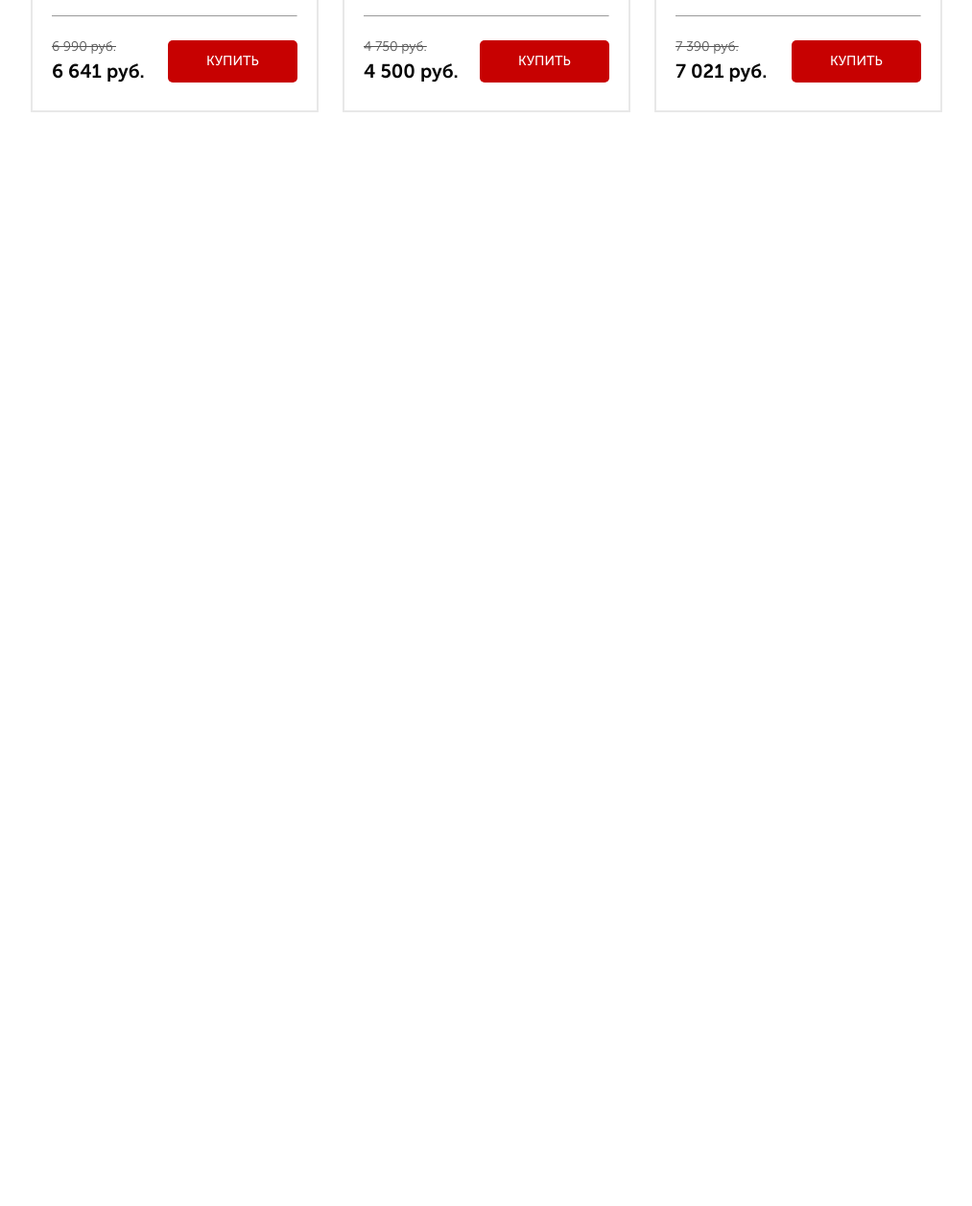
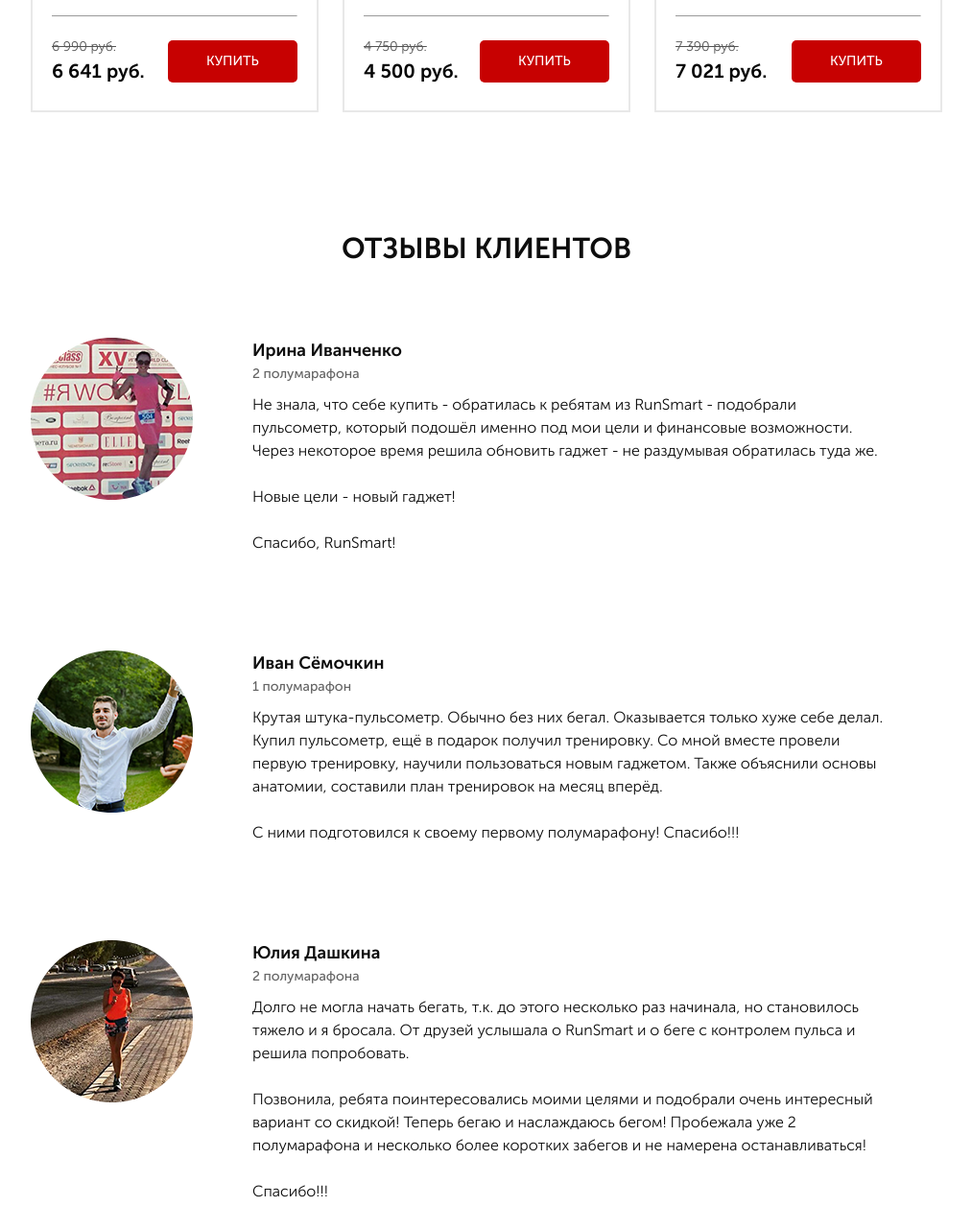
Before and after one commit to kulikovjob/Pulse, a website: page src/index.html in a window 1280 px wide. Shown: the part 3747-5004 px from the top of the page at 96% size, without its empty margins (133-1146 px from the left). Before the commit the page ends 3984 px from the top, so only its background shows below. Drawn offline with nearby package versions, Linux system fonts and the light colour scheme.

Commit message:
added class feed

```diff
--- a/src/index.html
+++ b/src/index.html
@@ -440,6 +440,38 @@
         </div>
     </section>
 
+    <section class="feed">
+        <div class="container">
+            <h2 class="title">отзывы клиентов</h2>
+            <div class="feed__item">
+                <img src="img/feed_1.png" alt="feed_1" class="feed__img">
+                <div class="feed__text">
+                    <div class="feed__subtitle">Ирина Иванченко </div>
+                    <div class="feed__count">2 полумарафона</div>
+                    <div class="feed__descr">Не знала, что себе купить - обратилась к ребятам из RunSmart - подобрали пульсометр, который подошёл именно под мои цели и финансовые возможности. Через некоторое время решила обновить гаджет - не раздумывая обратилась туда же.<br><br>Новые цели - новый гаджет!
+                        <br><br>Спасибо, RunSmart! </div>
+                </div>
+            </div>
+            <div class="feed__item">
+                <img src="img/feed_2.png" alt="feed_2" class="feed__img">
+                <div class="feed__text">
+                    <div class="feed__subtitle">Иван Сёмочкин</div>
+                    <div class="feed__count">1 полумарафон</div>
+                    <div class="feed__descr">Крутая штука-пульсометр. Обычно без них бегал. Оказывается только хуже себе делал. <br>Купил пульсометр, ещё в подарок получил тренировку. Со мной вместе провели первую тренировку, научили пользоваться новым гаджетом. Также объяснили основы анатомии, составили план тренировок на месяц вперёд. <br><br>С ними подготовился к своему первому полумарафону! Спасибо!!!</div>
+                </div>
+            </div>
+            <div class="feed__item">
+                <img src="img/feed_3.png" alt="feed_3" class="feed__img">
+                <div class="feed__text">
+                    <div class="feed__subtitle">Юлия Дашкина</div>
+                    <div class="feed__count">2 полумарафона</div>
+                    <div class="feed__descr">Долго не могла начать бегать, т.к. до этого несколько раз начинала, но становилось тяжело и я бросала. От друзей услышала о RunSmart и о беге с контролем пульса и решила попробовать.<br></br>Позвонила, ребята поинтересовались моими целями и подобрали очень интересный вариант со скидкой! Теперь бегаю и наслаждаюсь бегом! Пробежала уже 2 полумарафона и несколько более коротких забегов и не намерена останавливаться!<br></br>Спасибо!!!</div>
+                </div>
+            </div>
+        </div>
+    </section>
+
+
     <script src="https://cdnjs.cloudflare.com/ajax/libs/tiny-slider/2.9.2/min/tiny-slider.js"></script>
     <script src="https://cdnjs.cloudflare.com/ajax/libs/jquery/3.6.0/jquery.min.js"></script>
 <!--    <script type="text/javascript" src="https://code.jquery.com/jquery-1.11.0.min.js"></script>-->
--- /dev/null
+++ b/src/sass/blocks/_feed.sass
@@ -0,0 +1,26 @@
+.feed
+  padding-bottom: 71px
+  &__item
+    display: flex
+    margin-top: 100px
+    &:nth-child(2)
+      margin-top: 70px
+  &__img
+    width: 169px
+    height: 169px
+  &__text
+    margin-left: 62px
+    padding-right: 60px
+  &__subtitle
+    color: $dark-color
+    font-size: 18px
+    font-weight: 700
+  &__count
+    color: #646464
+    font-size: 14px
+    font-weight: 500
+  &__descr
+    color: $dark-color
+    font-size: 16px
+    font-weight: 300
+    margin-top: 10px
--- a/src/sass/style.sass
+++ b/src/sass/style.sass
@@ -9,6 +9,8 @@
 @import "blocks/media"
 @import "blocks/carousel"
 @import "blocks/catalog"
+@import "blocks/feed"
+
 *
   font-family: 'Museo Sans Cyrl', sans-serif
 
```
Also changed, not shown: src/css/style.css, src/css/style.min.css, 1 other file.
